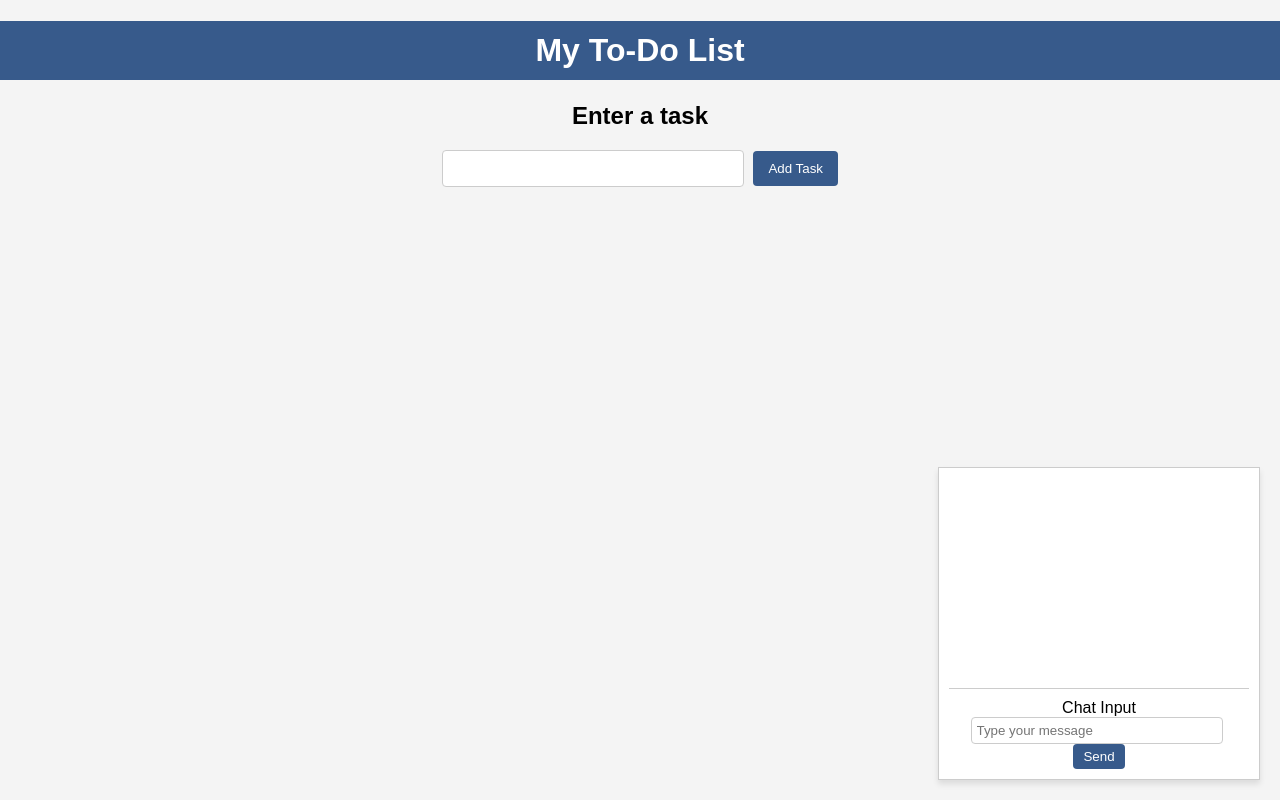
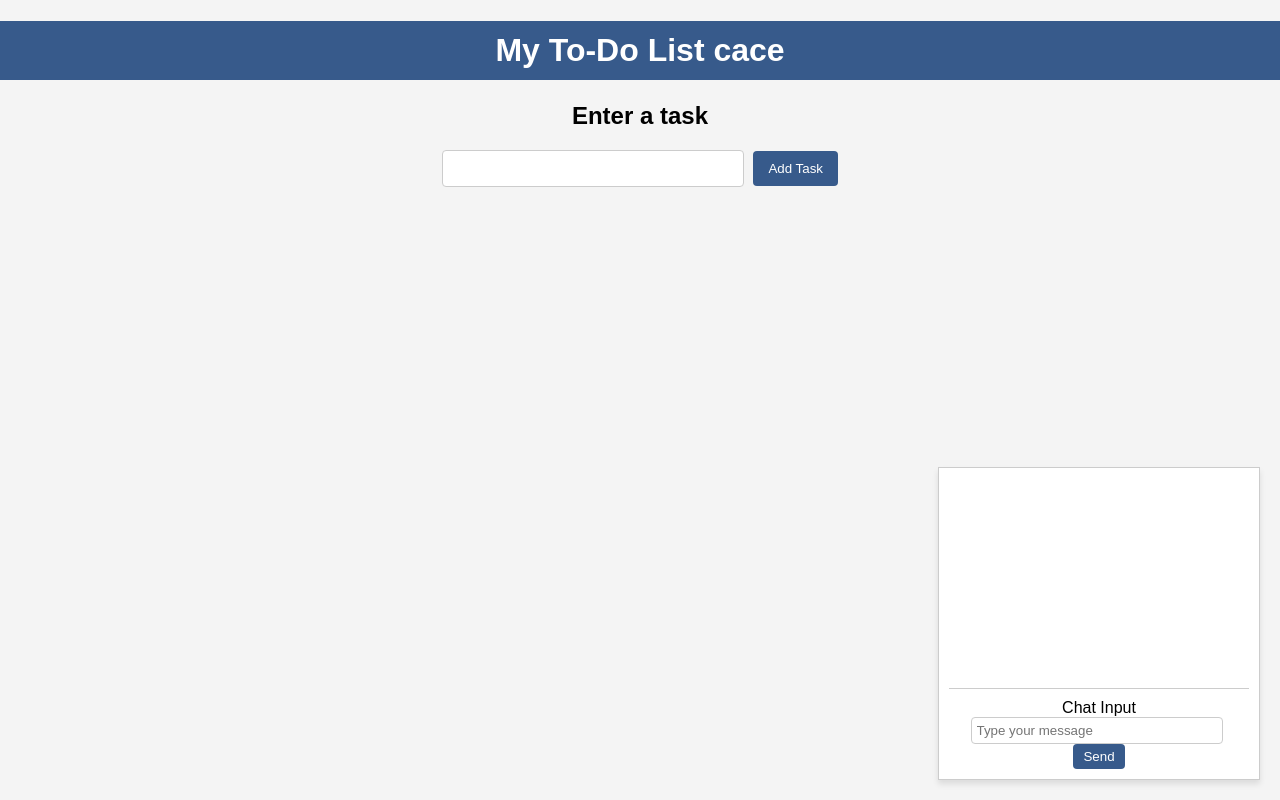
Before and after one commit to cacerbero/Checklistv1, a website built with Parcel: page index.html in a window 1280 px wide. Built offline with nearby package versions, Linux system fonts and the light colour scheme; some packages are replaced by stand-ins of ours; no server answers; the database is empty.

Commit message:
small change to index to check connection to styles

```diff
--- a/index.html
+++ b/index.html
@@ -21,7 +21,7 @@
 
 <body>
     <header>
-        <h1>My To-Do List</h1>
+        <h1>My To-Do List cace</h1>
     </header>
     <main>
         <div class="container">
```
